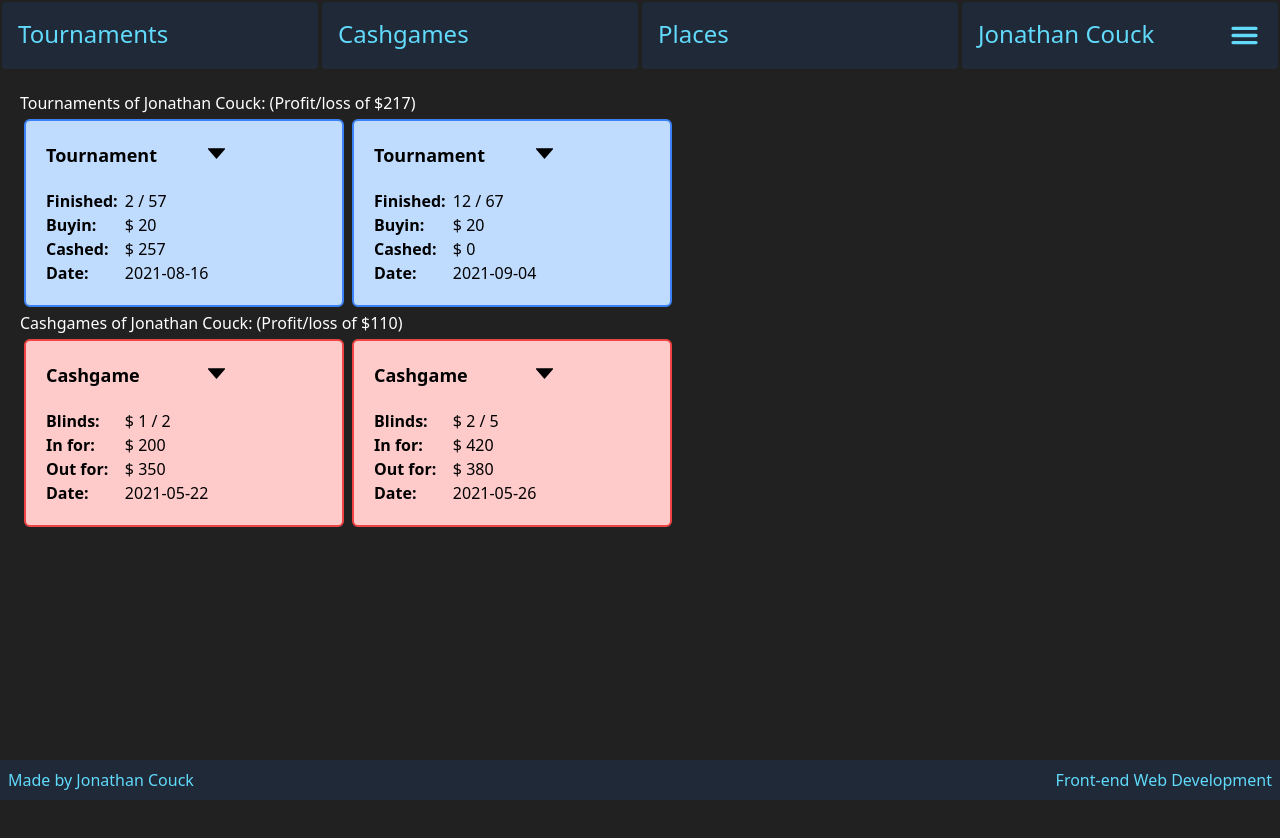
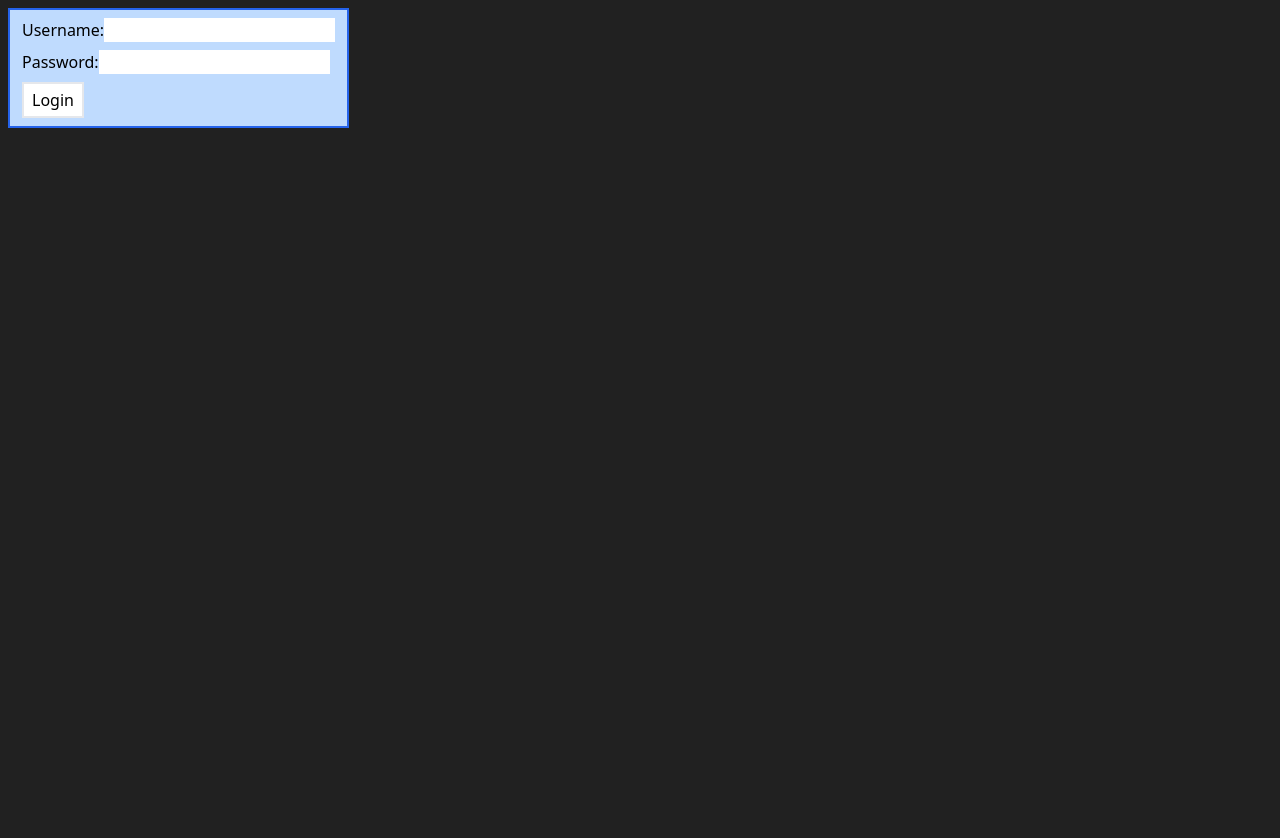
Before and after one commit to JonathanCouck/frontendweb-poker-tracker, a React (Create React App) app: page / in a window 1280 px wide. Shown: the top 838 px of the page. After the commit the page ends 800 px from the top, so only its background shows below. Built offline with nearby package versions, Linux system fonts and the light colour scheme.

Commit message:
add login screen

```diff
--- a/src/App.js
+++ b/src/App.js
@@ -3,17 +3,19 @@ import { useState } from 'react';
 import MenuBar from './component/menubar/MenuBar';
 import Footer from './component/Footer';
 import MainContent from './component/MainContent';
+import Login from './component/Login';
 import USER_DATA from './mock_data/user_mock';
 import TOURNAMENT_DATA from './mock_data/tournament_mock';
 import CASHGAME_DATA from './mock_data/cashgame_mock';
 import PLACE_DATA from './mock_data/place_mock';
 
 function App() {
-  const [userIndex, setUserIndex] = useState(1);
+  const [user, setUser] = useState(null);
   const [users] = useState(USER_DATA);
-  const [tournaments, setTournaments] = useState(TOURNAMENT_DATA.filter(tour => tour.player_id === users[userIndex].id));
-  const [cashgames, setCashgames] = useState(CASHGAME_DATA.filter(cash => cash.player_id === users[userIndex].id));
+  const [tournaments, setTournaments] = useState(null);
+  const [cashgames, setCashgames] = useState(null);
   const [places, setPlaces] = useState(PLACE_DATA);
+  const [loginScreen, setLoginScreen] = useState(true);
 
   const saveCashgame = (id, small_blind, big_blind, in_for, out_for, date) => {
     console.log(id,small_blind,big_blind,in_for,out_for,date)
@@ -21,15 +23,33 @@ function App() {
   const saveTournament = (id, entrants, finished, buyin, cashed, date) => {
     console.log(id, entrants, finished, buyin, cashed, date)
   }
+  const logIn = (u) => {
+    if(u){
+      console.log(u)
+      setUser(u);
+      setLoginScreen(false);
+      setCashgames(CASHGAME_DATA.filter(cash => cash.player_id === u.id))
+      setTournaments(TOURNAMENT_DATA.filter(tour => tour.player_id === u.id))
+    }
+  }
+
+  const logScreen = () => {
+    return( <Login users={users} logIn={logIn} />)
+  }
+  const mainScreen = () => {
+    return (
+      <div>
+        <MenuBar user={user}/>
+        <MainContent user={user} tournaments={tournaments} cashgames={cashgames} saveCashgame={saveCashgame} saveTournament={saveTournament} />
+        <Footer />
+      </div>
+    )
+  }
 
   return (
-    <div>
-      <MenuBar user={users[userIndex]} userIndex={userIndex} />
-      <MainContent user={users[userIndex]} tournaments={tournaments} cashgames={cashgames} saveCashgame={saveCashgame} saveTournament={saveTournament} />
-      <Footer />
-    </div>
+    loginScreen ? logScreen() : mainScreen()
   );
 }
 export default App;
 /*
-      */
+*/
--- a/src/component/Login.jsx
+++ b/src/component/Login.jsx
@@ -0,0 +1,32 @@
+import { useState } from "react";
+
+
+export default function Login({users, logIn}) {
+  const [badLogin, setBadLogin] = useState(false);
+
+  const logInHere = () => {
+    const user = users.filter(user => user.username === document.getElementById('username').value && user.password === document.getElementById('password').value )[0];
+    if(user) {
+      logIn(user);
+    } else {
+      setBadLogin(true);
+    }
+  }
+
+  return(
+    <div className="bg-blue-200 w-min m-2 pt-1 pb-1 pl-2 pr-2 border-2 border-blue-600">
+      <div className="p-1 flex">
+        <label for="username" >Username:</label>
+        <input type="text" id="username" name="username" />
+      </div>
+      <div className="p-1 flex">
+        <label for="password">Password:</label>
+        <input type="password" id="password" name="password" />
+      </div>
+      <button className="border-2 pl-2 pr-2 pt-1 pb-1 m-1 bg-white" onClick={logInHere}>Login</button>
+      {badLogin &&
+        <div className="text-red-800" >Bad login information</div>
+      }
+    </div>
+  )
+}
--- a/src/mock_data/user_mock.js
+++ b/src/mock_data/user_mock.js
@@ -1,7 +1,8 @@
 const USER_DATA = [
   {
     id: "17707541-c6c4-407a-955d-b55d8db41a19",
-    password:"password",
+    username: "Keupper",
+    password: "password",
     first_name: "Guido",
     last_name: "Couck",
     birth_date: "1958-08-28T23:00:00.000Z",
@@ -9,6 +10,7 @@ const USER_DATA = [
   },
   {
     id: "38fb2aac-544f-47a5-8658-6273936a9a2b",
+    username: "Juanathan",
     password:"password",
     first_name: "Jonathan",
     last_name: "Couck",
@@ -17,6 +19,7 @@ const USER_DATA = [
   },
   {
     id: "48e02f19-f502-487f-969e-96ed5de57009",
+    username: "DNegs",
     password:"password",
     first_name: "Daniel",
     last_name: "Negreanu",
```
